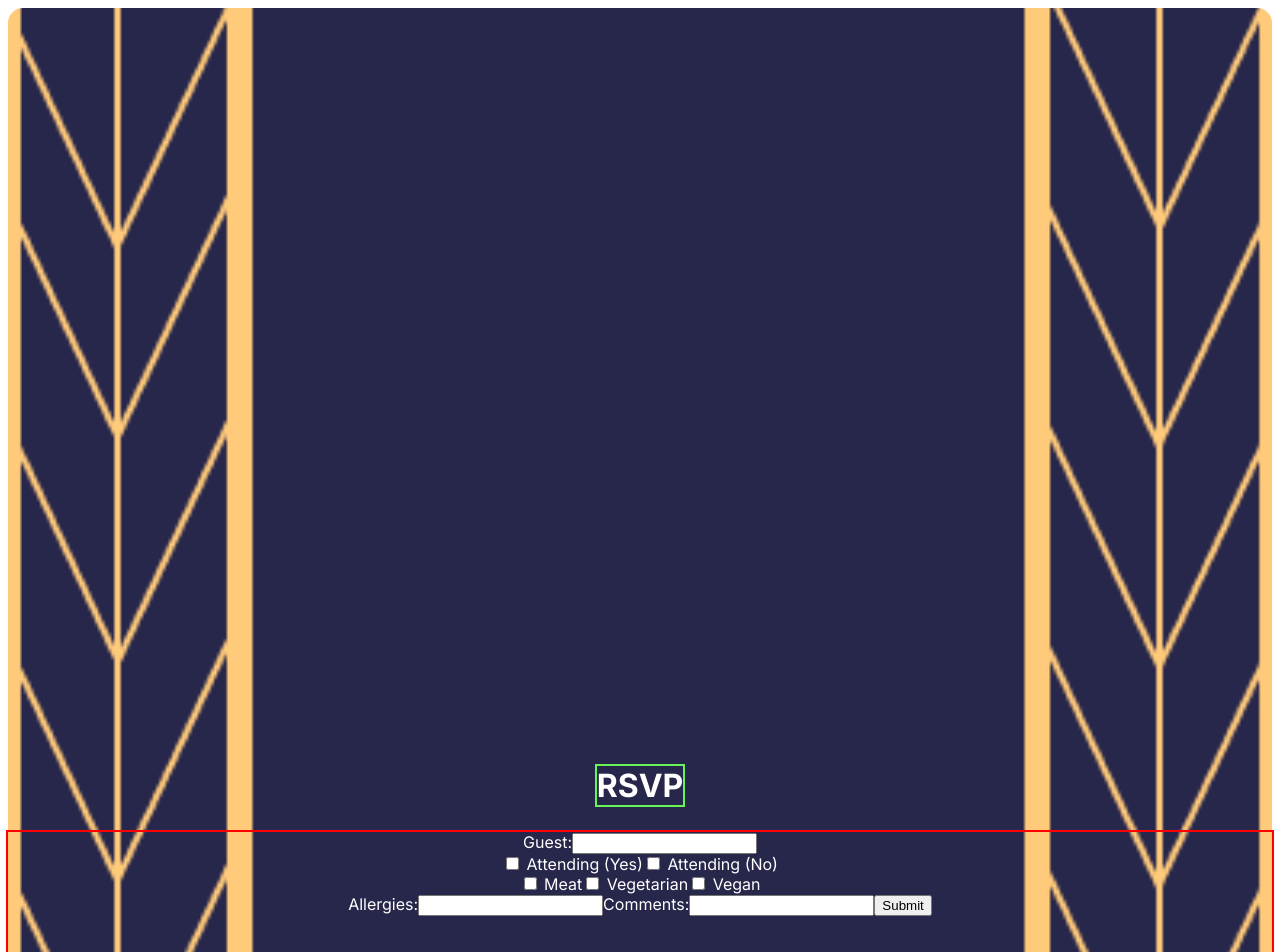
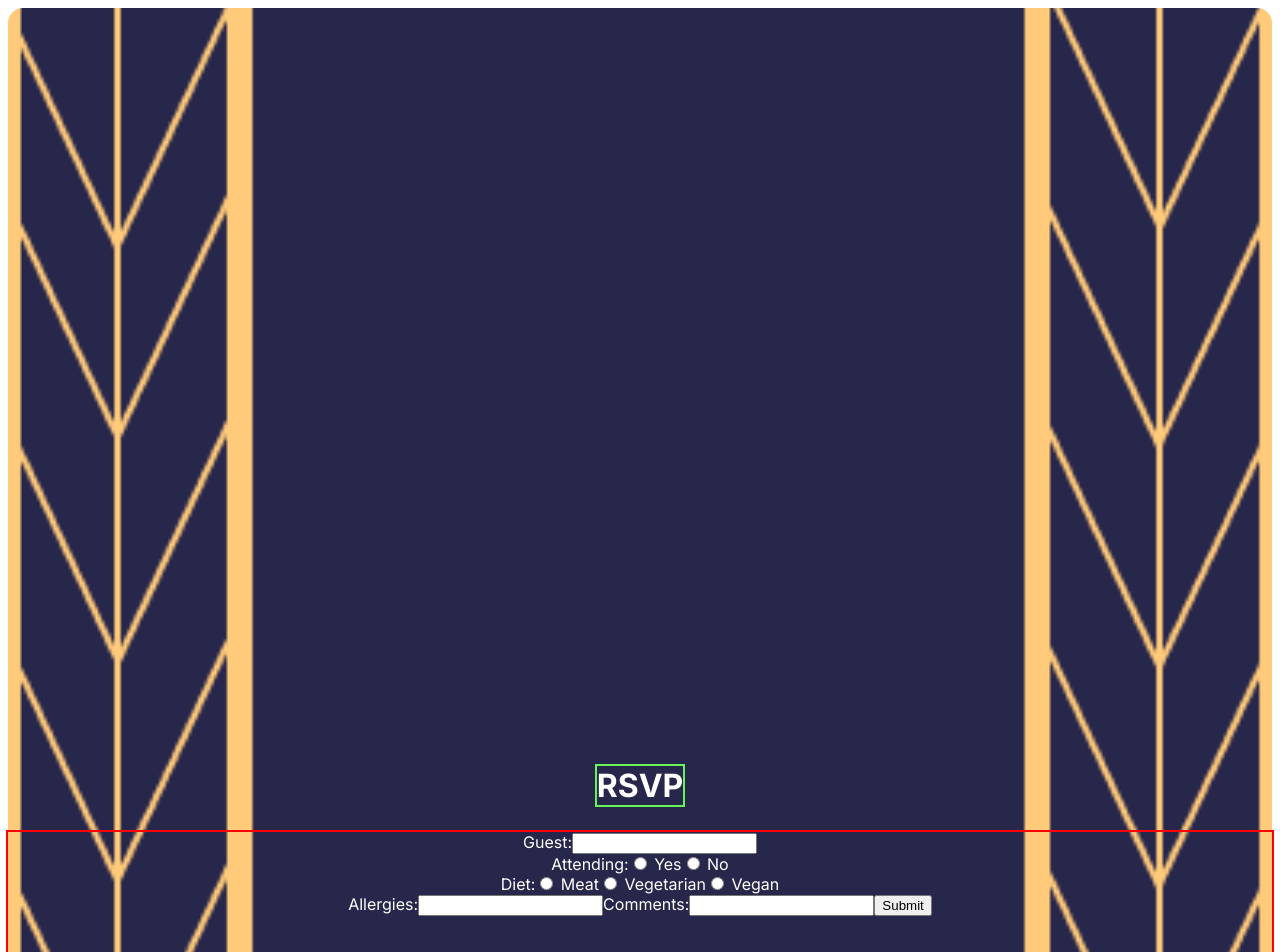
Before and after one commit to nanidam/degree-project-rendezevite, a Next.js app: page /event-overview in a window 1280 px wide. Shown: the top 952 px of the page. Built offline with nearby package versions, Linux system fonts and the light colour scheme; no server answers.

Commit message:
changed input type checkbox to radio

```diff
--- a/app/components/templateGeoDesign.tsx
+++ b/app/components/templateGeoDesign.tsx
@@ -16,23 +16,26 @@ const TemplateGeometricDesign: React.FC<TemplateGeometricDesignProps> = ({
         <input type="text" id="guest" name="guest" readOnly />
 
         <div>
-          <label>
-            <input type="checkbox" name="attendingYes" /> Attending (Yes)
+          <label htmlFor="attending">
+            {" "}
+            Attending:
+            <input type="radio" name="attending" value="yes" /> Yes
           </label>
           <label>
-            <input type="checkbox" name="attendingNo" /> Attending (No)
+            <input type="radio" name="attending" value="no" /> No
           </label>
         </div>
 
         <div>
-          <label>
-            <input type="checkbox" name="meat" /> Meat
+          <label htmlFor="diet">
+            Diet:
+            <input type="radio" name="diet" value="meat" /> Meat
           </label>
           <label>
-            <input type="checkbox" name="vegetarian" /> Vegetarian
+            <input type="radio" name="diet" value="vegetarian" /> Vegetarian
           </label>
           <label>
-            <input type="checkbox" name="vegan" /> Vegan
+            <input type="radio" name="diet" value="vegan" /> Vegan
           </label>
         </div>
 
```
